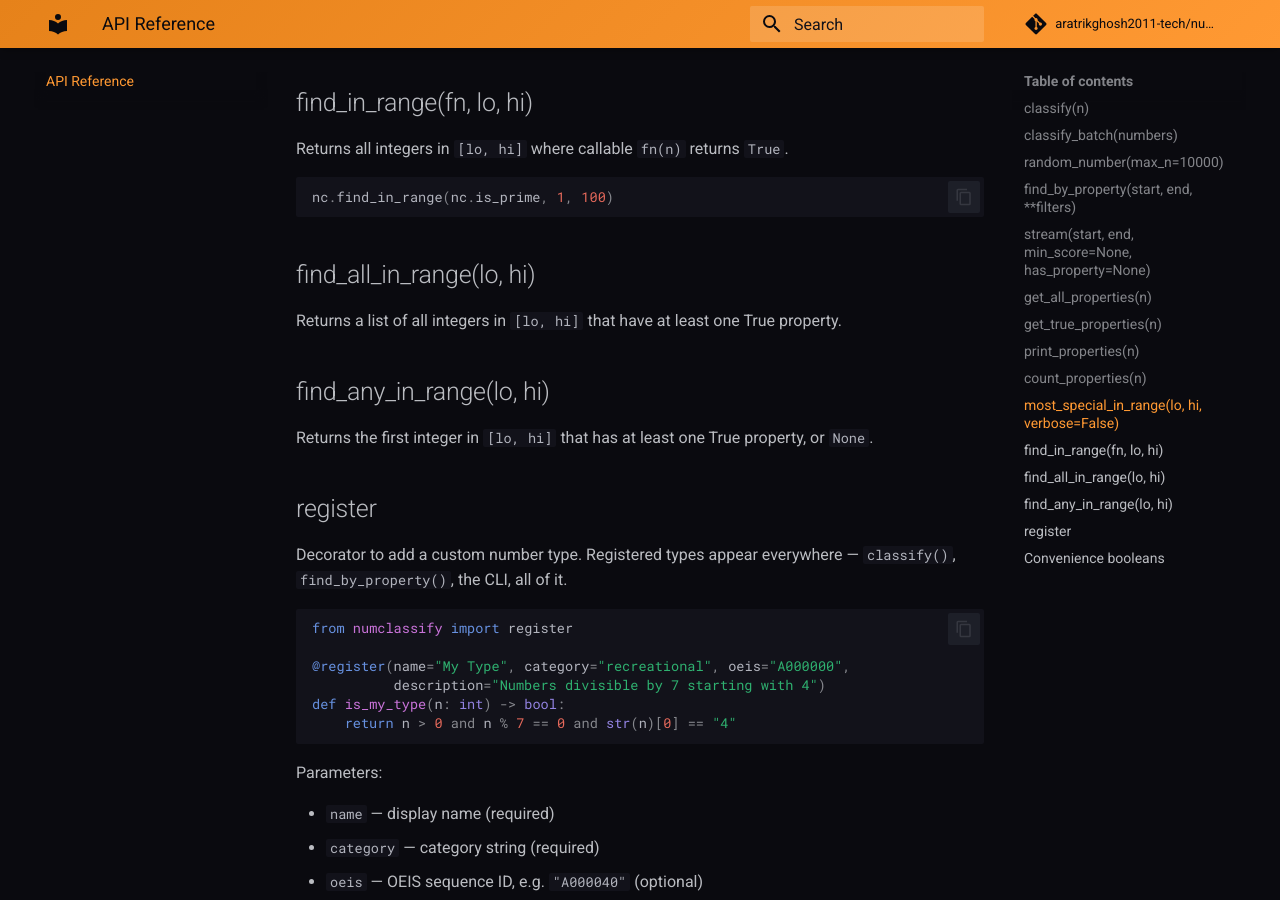
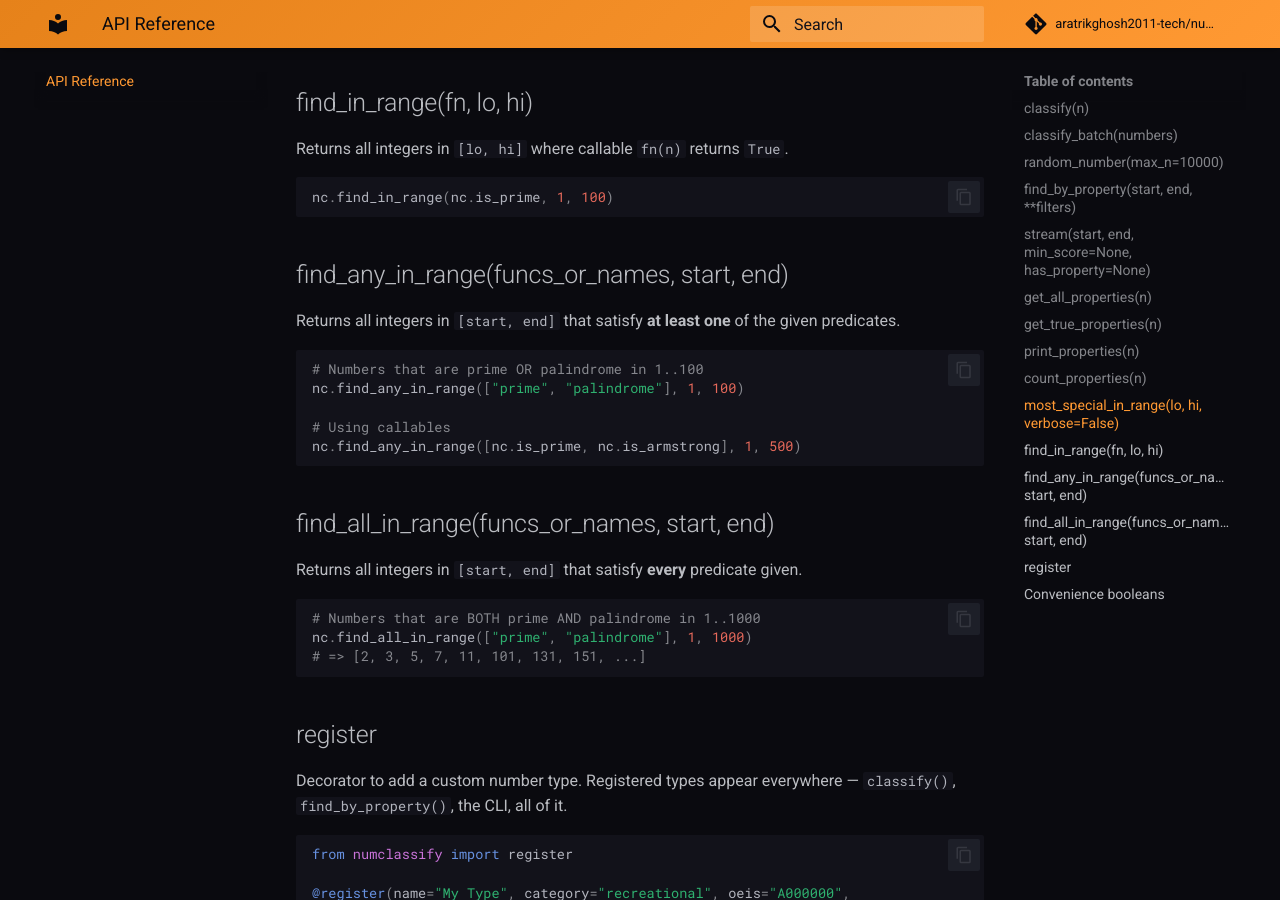
Before and after one commit to aratrikghosh2011-tech/numclassify, an MkDocs documentation site: the page built from docs/api.md, in a window 1280 px wide and 900 px high, scrolled down 2012 px. Built offline with MkDocs 1.6.1 and Material for MkDocs 9.7.7, drawn with Linux system fonts in a browser that asks for light colours; comment, search, counter and statistics services are not loaded.

````diff
--- a/docs/api.md
+++ b/docs/api.md
@@ -87,13 +87,27 @@
 nc.find_in_range(nc.is_prime, 1, 100)
 ```
 
-## find_all_in_range(lo, hi)
+## find_any_in_range(funcs_or_names, start, end)
 
-Returns a list of all integers in `[lo, hi]` that have at least one True property.
+Returns all integers in `[start, end]` that satisfy **at least one** of the given predicates.
 
-## find_any_in_range(lo, hi)
+```python
+# Numbers that are prime OR palindrome in 1..100
+nc.find_any_in_range(["prime", "palindrome"], 1, 100)
 
-Returns the first integer in `[lo, hi]` that has at least one True property, or `None`.
+# Using callables
+nc.find_any_in_range([nc.is_prime, nc.is_armstrong], 1, 500)
+```
+
+## find_all_in_range(funcs_or_names, start, end)
+
+Returns all integers in `[start, end]` that satisfy **every** predicate given.
+
+```python
+# Numbers that are BOTH prime AND palindrome in 1..1000
+nc.find_all_in_range(["prime", "palindrome"], 1, 1000)
+# => [2, 3, 5, 7, 11, 101, 131, 151, ...]
+```
 
 ## register
 
--- a/docs/playground.html
+++ b/docs/playground.html
@@ -19,7 +19,7 @@
   <header>
     <button class="theme-toggle" onclick="toggleTheme()" title="Toggle theme"><span id="theme-icon">&#127769;</span></button>
     <div class="logo-badge">numclassify playground</div>
-    <div class="version-badge" id="version-badge" data-version="0.3.2.1">v<span id="version-text">—</span></div>
+    <div class="version-badge" id="version-badge" data-version="0.4.1">v<span id="version-text">—</span></div>
     <h1>Number Intelligence</h1>
     <p class="subtitle">Classify any integer into 3000+ named mathematical types — powered by real Python in your browser.</p>
   </header>
--- a/numclassify/__init__.py
+++ b/numclassify/__init__.py
@@ -201,7 +201,7 @@
 
     for n in range(start, end + 1):
         result = classify(n)
-        if result["score"] < min_score:
+        if result["notable_score"] < min_score:
             continue
         if prop_key is not None:
             props = _gap(n)
--- a/pyproject.toml
+++ b/pyproject.toml
@@ -4,7 +4,7 @@
 
 [project]
 name = "numclassify"
-version = "0.4.0"
+version = "0.4.1"
 description = "The most comprehensive Python library for number classification - 3000+ number types"
 authors = [{name = "Aratrik Ghosh", email = "aratrikghosh2011@gmail.com"}]
 readme = "README.md"
````
Also changed, not shown: README.md (+2 -2 lines), docs/changelog.md (+16 -0 lines), docs/playground.js (+3 -9 lines), 3 other files.
